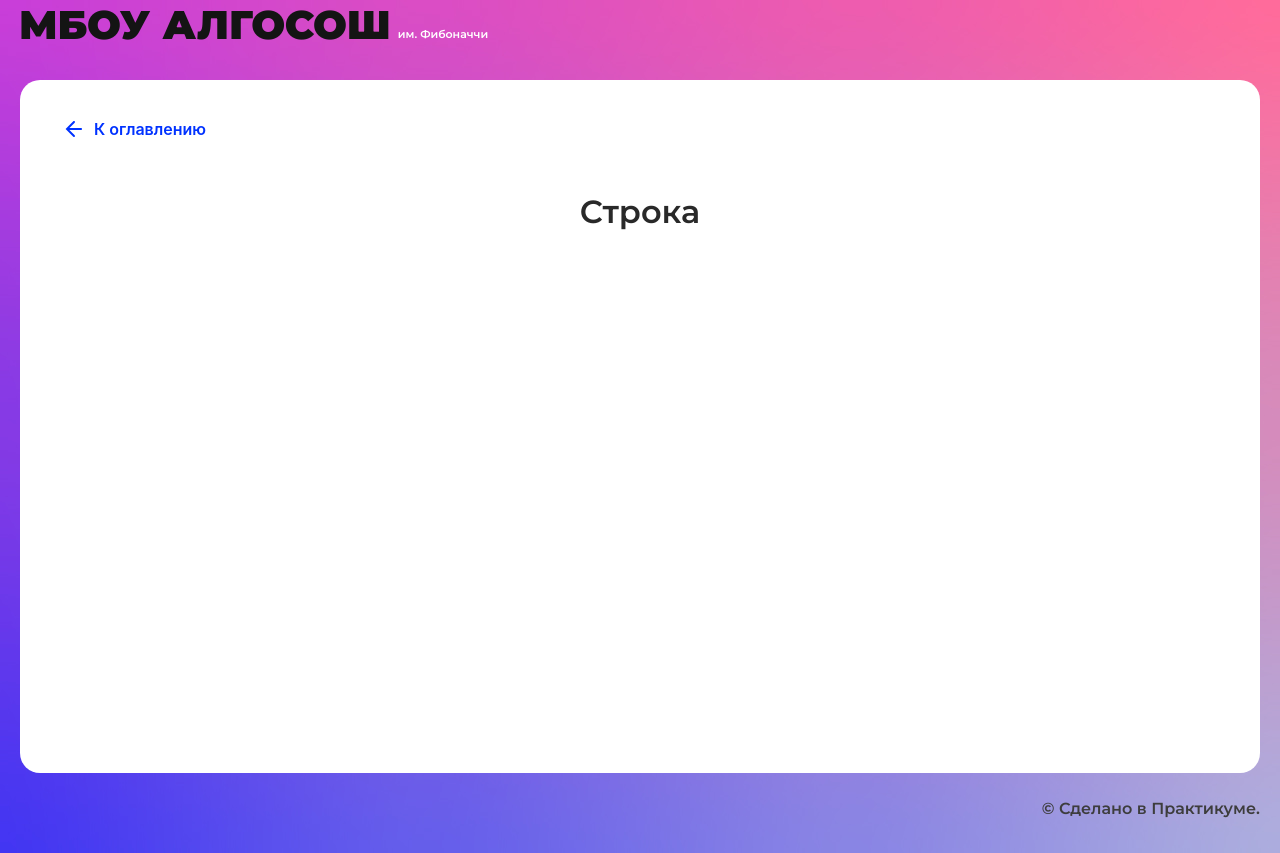
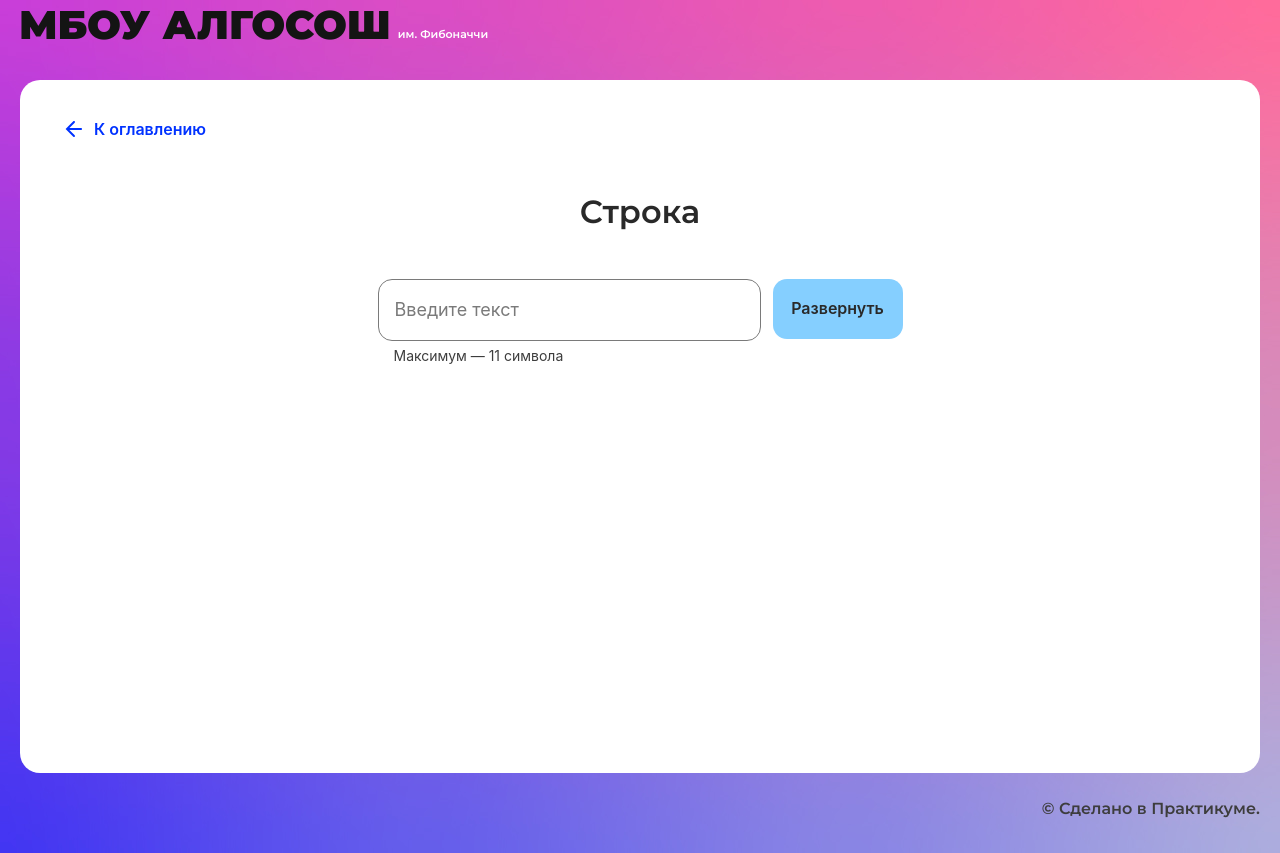
Before and after one commit to TakeYourEnergy/algososh-algoritms, a React (Create React App) app: page /recursion in a window 1280 px wide. Built offline with nearby package versions, Linux system fonts and the light colour scheme.

Commit message:
add function reverse string

```diff
--- /dev/null
+++ b/src/components/string/string.module.css
@@ -0,0 +1,6 @@
+.form {
+	margin: 0 auto;
+	display: flex;
+	gap: 12px;
+	max-width: 525px;
+}
--- a/src/components/string/string.tsx
+++ b/src/components/string/string.tsx
@@ -1,10 +1,27 @@
-import React from "react";
-import { SolutionLayout } from "../ui/solution-layout/solution-layout";
+import React, { useState } from 'react';
+import { Button } from '../ui/button/button';
+import { Input } from '../ui/input/input';
+import { SolutionLayout } from '../ui/solution-layout/solution-layout';
+import styles from './string.module.css';
+import { reverseString } from './utils/utils';
 
 export const StringComponent: React.FC = () => {
-  return (
-    <SolutionLayout title="Строка">
+	const [inputValue, setInputValue] = useState('');
 
-    </SolutionLayout>
-  );
+	const handleSubmit = (e: React.FormEvent<HTMLFormElement>) => {
+		e.preventDefault();
+	};
+
+	const handleChange = (e: React.ChangeEvent<HTMLInputElement>) => {
+		setInputValue(e.target.value);
+	};
+
+	return (
+		<SolutionLayout title='Строка'>
+			<form onSubmit={handleSubmit} className={styles.form}>
+				<Input value={inputValue} onChange={handleChange} maxLength={11} isLimitText={true} />
+				<Button text='Развернуть' type='submit' />
+			</form>
+		</SolutionLayout>
+	);
 };
--- /dev/null
+++ b/src/components/string/utils/utils.ts
@@ -0,0 +1,16 @@
+import { swap } from '../../../utils/utils';
+
+export const reverseString = (str: string) => {
+	const newStrArr: string[] = str.split('');
+
+	let start = 0;
+	let end = newStrArr.length - 1;
+
+	while (start < end) {
+		swap(newStrArr, start, end);
+
+		start += 1;
+		end -= 1;
+	}
+	return newStrArr.join('');
+};
--- /dev/null
+++ b/src/utils/utils.ts
@@ -0,0 +1,3 @@
+export const swap = (strArr: string[], i: number, j: number) => {
+	[strArr[i], strArr[j]] = [strArr[j], strArr[i]];
+};
```
